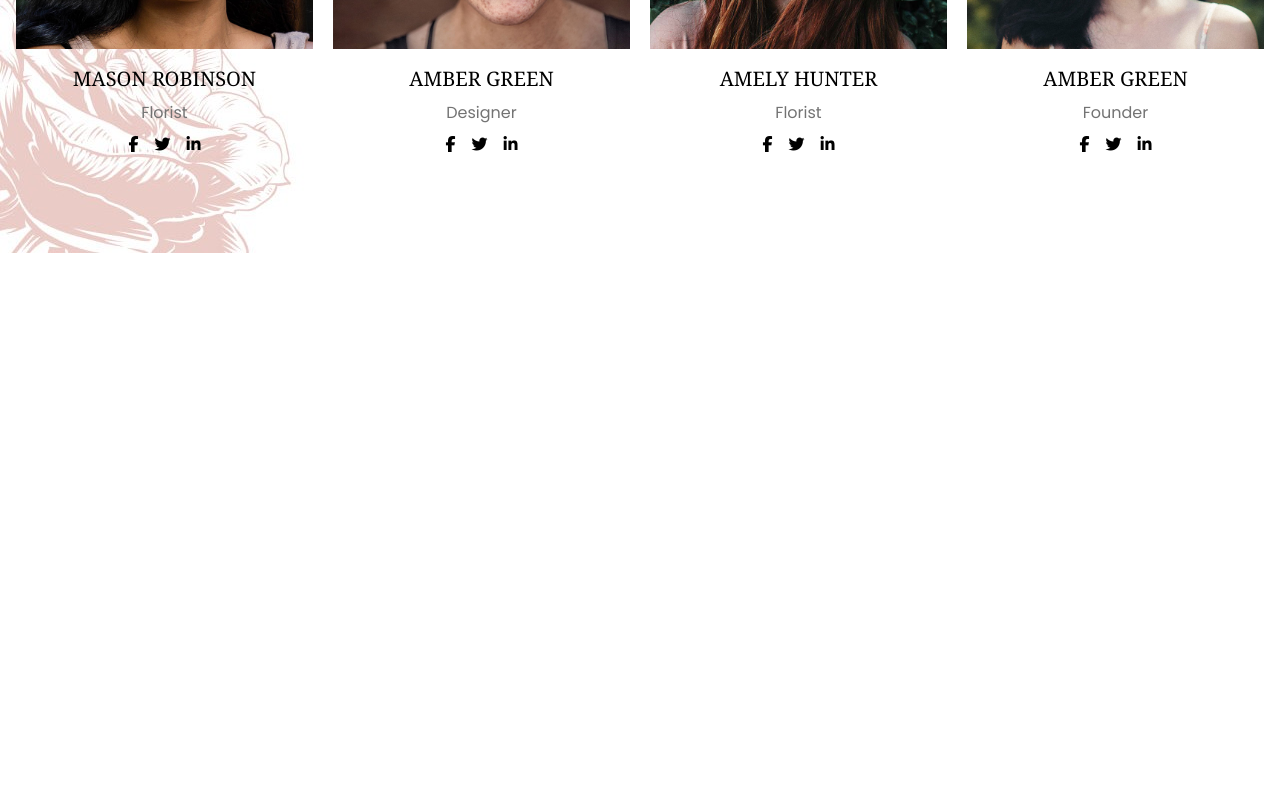
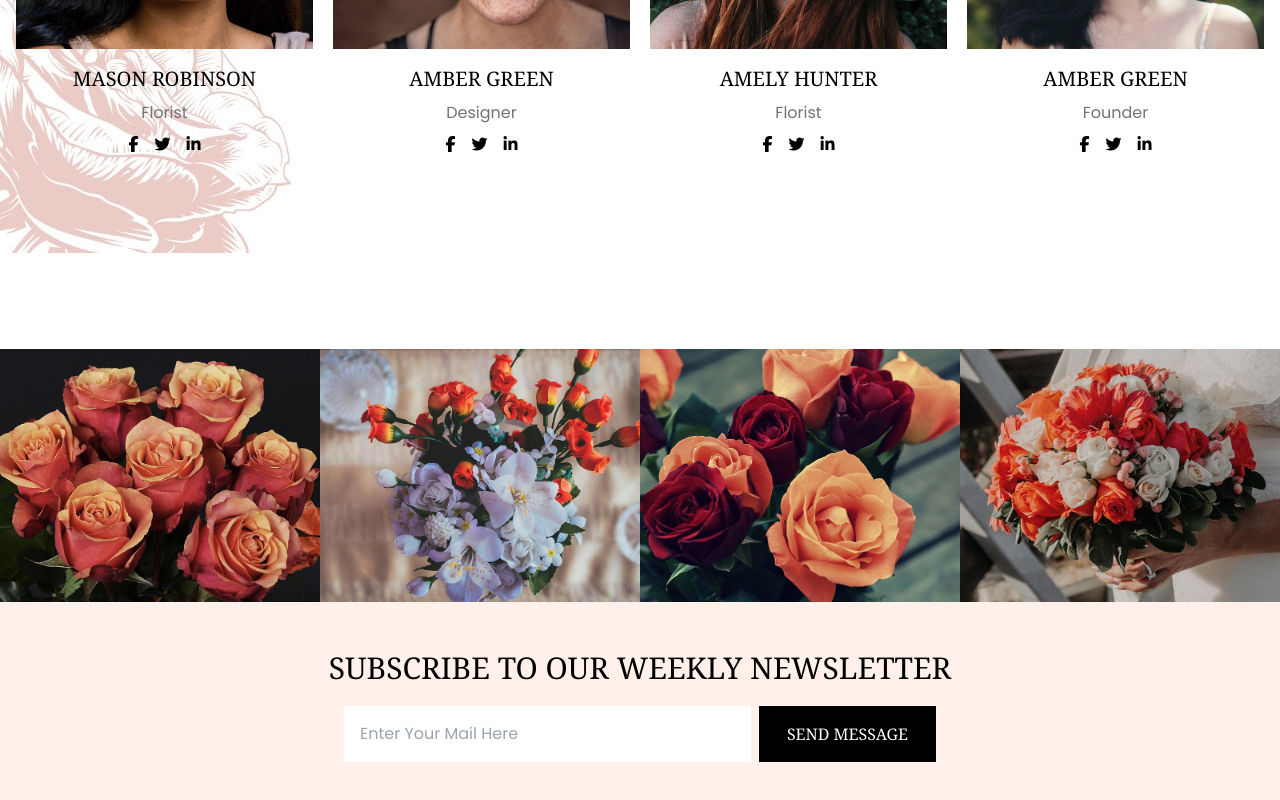
Before and after one commit to YousiefSameh/Rosebud, a React (Create React App) app: page / in a window 1280 px wide. Shown: the part 4115-4915 px from the top of the page. Before the commit the page ends 4368 px from the top, so only its background shows below. Built offline with nearby package versions, Linux system fonts and the light colour scheme; a web font is replaced by a local one.

Commit message:
Create Newsletter

```diff
--- a/src/App.js
+++ b/src/App.js
@@ -6,9 +6,9 @@ import Statues from "./Statues";
 import WonderfullGift from "./WonderfullGift";
 import Testimolina from "./Testimolina";
 import OurTeam from "./OurTeam";
+import Newsletter from "./Newsletter";
 
 const App = () => {
-	const [ToUp, setToUp] = useState(false);
 	const [isScroll, setIsScroll] = useState(false);
 	useEffect(() => {
 		const handleScroll = () => {
@@ -19,13 +19,14 @@ const App = () => {
 			window.removeEventListener("scroll", handleScroll);
 		};
 	}, []);
+  const GoToUp = () => window.scrollTo({ top: 0, behavior: 'smooth' });
 	return (
 		<main className="font-Poppins">
 			<button
 				className={`${
 					isScroll ? "block" : "hidden"
 				} transition-all px-4 py-2 rounded-full bg-neutral-800 text-white fixed bottom-4 right-3 z-40 text-lg`}
-				onClick={() => setToUp((document.documentElement.scrollTop = 0))}
+				onClick={GoToUp}
 			>
 				<i class="fa-solid fa-arrow-up"></i>
 			</button>
@@ -36,6 +37,7 @@ const App = () => {
 			<WonderfullGift />
 			<Testimolina />
 			<OurTeam />
+      <Newsletter />
 		</main>
 	);
 };
--- /dev/null
+++ b/src/Newsletter.jsx
@@ -0,0 +1,27 @@
+import React from 'react';
+
+const Newsletter = () => {
+  return (
+    <section className='pt-24'>
+      <div className="images grid grid-cols-2 md:grid-cols-4">
+        <img src="Images/img21.jpg" className='w-full' alt="" />
+        <img src="Images/img22.jpg" className='w-full' alt="" />
+        <img src="Images/img23.jpg" className='w-full' alt="" />
+        <img src="Images/img24.jpg" className='w-full' alt="" />
+      </div>
+      <div className="content bg-specialBg flex items-center justify-center flex-col p-6 md:p-12">
+        <h1 className='font-serif text-2xl md:text-3xl mb-5 uppercase text-center'>
+          Subscribe To Our Weekly Newsletter
+        </h1>
+        <form action="" className='flex flex-col md:flex-row w-full md:w-1/2 mx-auto'>
+          <input type="text" className='flex-1 bg-white px-4 py-2 mb-4 md:mb-0 md:mr-2' placeholder='Enter Your Mail Here'/>
+          <button type='submit' className='w-full md:w-fit px-7 py-4 bg-black text-white font-serif uppercase'>
+            Send Message
+          </button>
+        </form>
+      </div>
+    </section>
+  );
+};
+
+export default Newsletter;
```
Also changed, not shown: src/OurTeam.jsx (+4 -4 lines).
